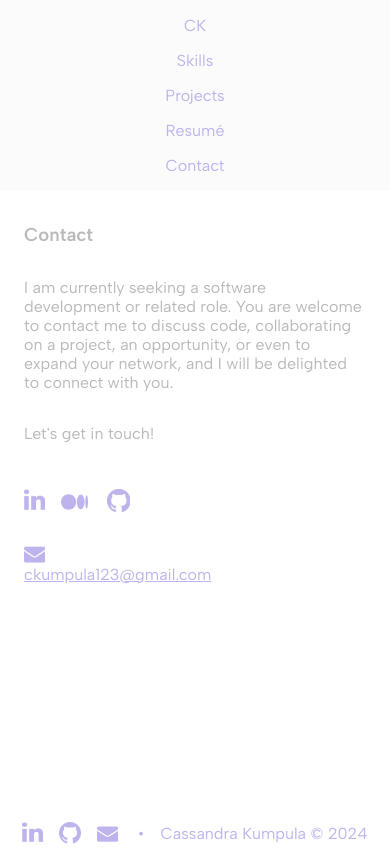
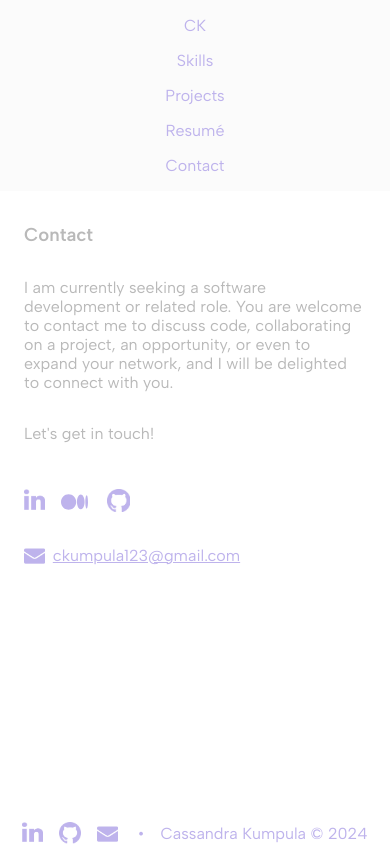
Before and after one commit to cassiek/portfolio, a React (Vite) app: page /contact in a window 390 px wide. Built offline with nearby package versions, Linux system fonts and the light colour scheme; no server answers.

Commit message:
update email text and icon for responsiveness

```diff
--- a/src/pages/ContactPage/ContactPage.scss
+++ b/src/pages/ContactPage/ContactPage.scss
@@ -101,20 +101,29 @@
 
 .email {
     margin: 2rem 0 2rem 0;
+    display: flex;
+    &:hover {
+        .email__icon {
+            background-image: url('../../assets/icons/email-drkpurple.png');
+        }
+        .email__link {
+            color: $dark-purple;
+        }
+    }
+    &:active {
+        .email__icon, .email__link {
+            transform: translate(0, 0.2rem);
+        }
+    }
     &__icon {
         background-image: url('../../assets/icons/email.png');
         width: 1.3rem;
         height: 1.3rem;
         display: block;
-        margin-right: 1.2rem;
+        margin-right: 0.5rem;
+        margin-top: 0.11rem;
         background-repeat: no-repeat;
         background-size: cover;
-        &:hover {
-            background-image: url('../../assets/icons/email-drkpurple.png');
-        }
-        &:active {
-            transform: translate(0, 0.2rem);
-        }
     }
     &__link {
         color: $portfolio-lilac;
```
